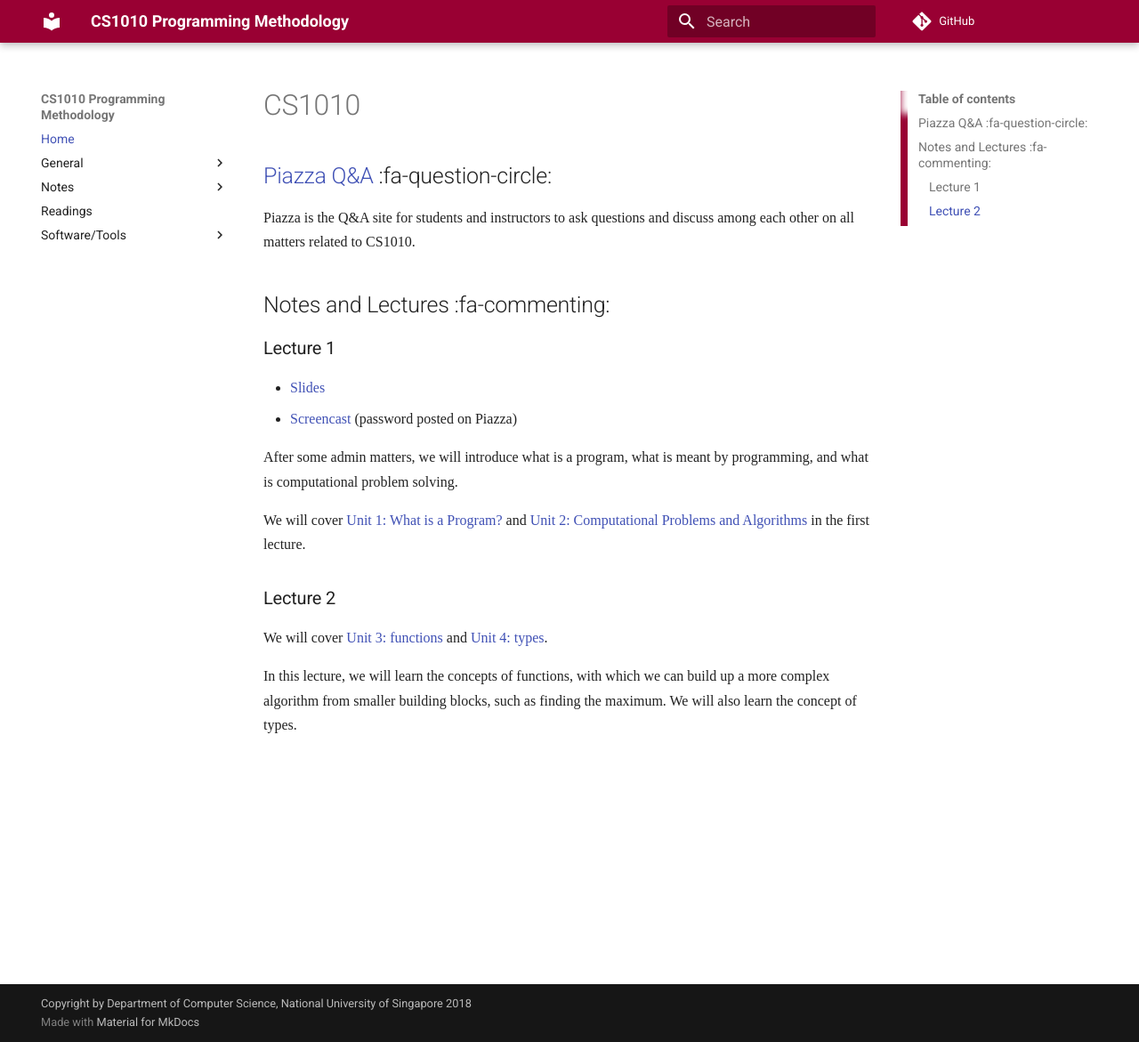
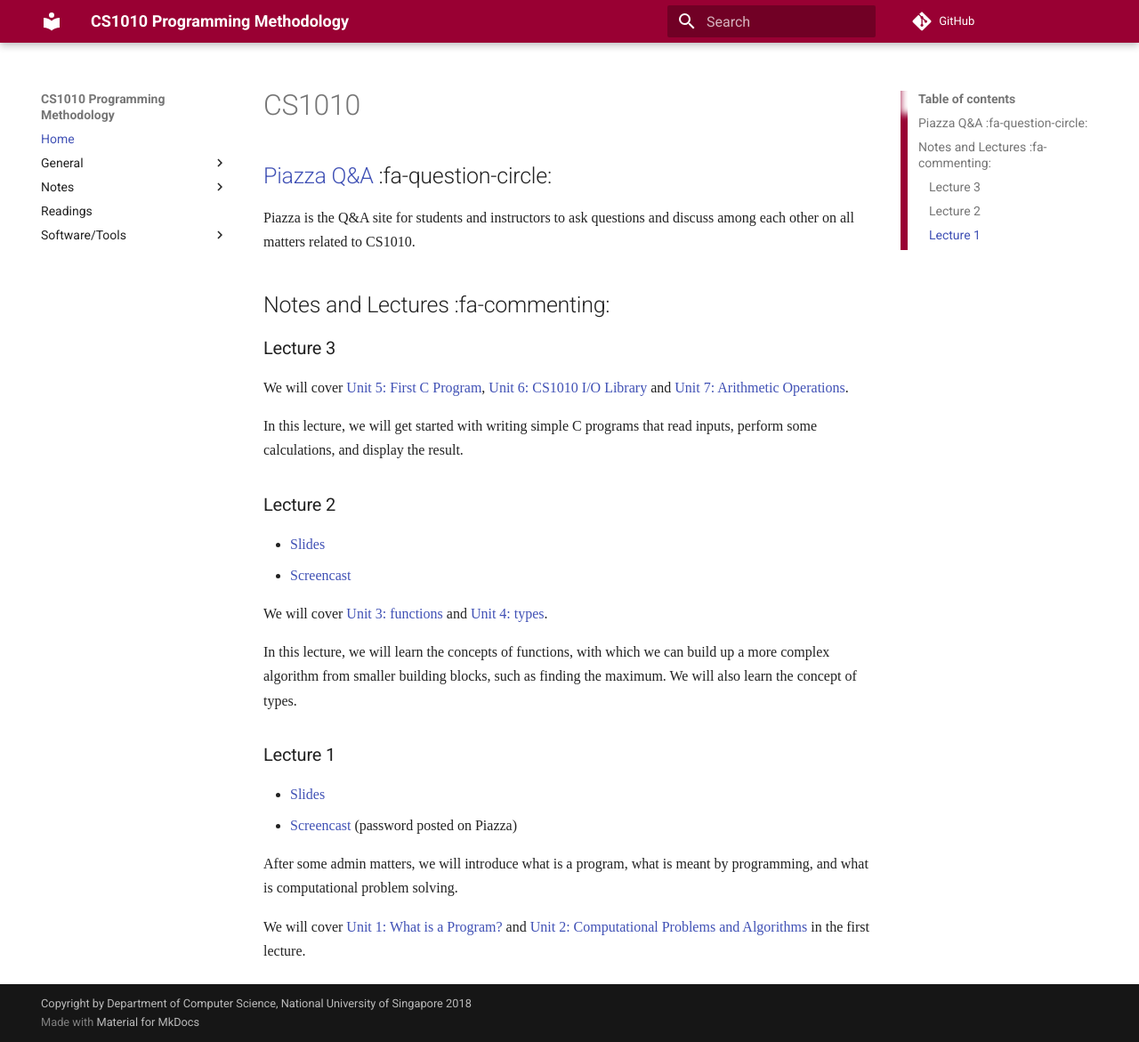
Before and after one commit to LL-Pengfei/CS1010-AY1819S1-Personal, an MkDocs documentation site: the page built from docs/index.md, in a window 1280 px wide and 1171 px high. Shown: the whole window at 89% size. Built offline with MkDocs 1.6.1 and Material for MkDocs 9.7.7, drawn with Linux system fonts in a browser that asks for light colours; nearby versions of some CDN libraries; some web fonts are replaced; comment, search, counter and statistics services are not loaded; old or Windows-style settings are respelled for this version of MkDocs.

Commit message:
Add Lecture 3

```diff
--- a/docs/index.md
+++ b/docs/index.md
@@ -5,6 +5,21 @@
 Piazza is the Q&A site for students and instructors to ask questions and discuss among each other on all matters related to CS1010.
 
 ## Notes and Lectures :fa-commenting:
+
+### Lecture 3
+
+We will cover [Unit 5: First C Program](05-first-c.md), [Unit 6: CS1010 I/O Library](06-cs1010-io.md) and [Unit 7: Arithmetic Operations](07-arithmetic-ops.md).
+
+In this lecture, we will get started with writing simple C programs that read inputs, perform some calculations, and display the result.
+
+### Lecture 2
+
+- [Slides](https://www.comp.nus.edu.sg/~ooiwt/cs1010/1819s1/slides/cs1010-lec2.pdf)
+- [Screencast](https://vimeo.com/286525343)
+
+We will cover [Unit 3: functions](03-func.md) and [Unit 4: types](04-type.md).
+
+In this lecture, we will learn the concepts of functions, with which we can build up a more complex algorithm from smaller building blocks, such as finding the maximum.  We will also learn the concept of types.
 
 ### Lecture 1
 
--- a/mkdocs.yml
+++ b/mkdocs.yml
@@ -11,6 +11,9 @@ pages:
       - 2. Computational Problem &amp; Algorithms: '02-algo.md'
       - 3. Functions: '03-func.md'
       - 4. Types: '04-type.md'
+      - 5. First C Program:  '05-first-c.md'
+      - 6. CS1010 I/O Library:  '06-cs1010-io.md'
+      - 7. Arithmetic Operations:  '07-arithmetic-ops.md'
   - Readings: 'readings.md'
   - Software/Tools:
       - Programming Environments: 'environments.md'
```
Also changed, not shown: other parts of docs/index.md (+0 -6 lines).
